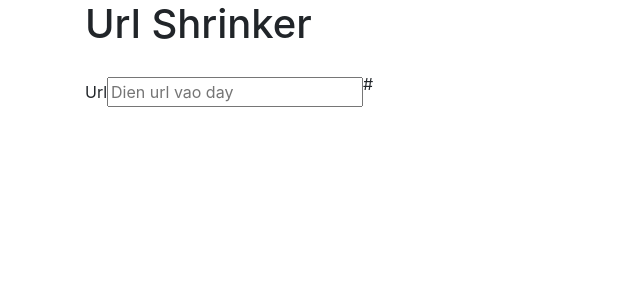
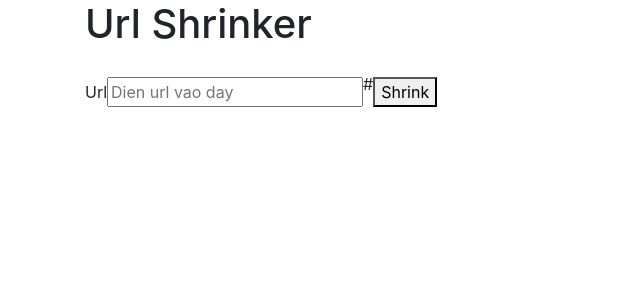
Before and after one commit to ducntq/shrinkmeapi, a Node server app: template views/home.ejs in a window 1280 px wide. Shown: the top 300 px of the page, without its empty margins (0-640 px from the left). Run offline with Node 20, Linux system fonts and the light colour scheme; the template is opened without the code that fills it: most values are stand-ins (such as "Sample title", 1, 10 or a date in 2020).

Commit message:
make it better

```diff
--- a/views/home.ejs
+++ b/views/home.ejs
@@ -13,6 +13,7 @@
             <label for="fullurl" id="fullurl">Url</label>
             <input type="url" name="fullurl" placeholder="Dien url vao day">
             <p class="result"> <%= shorturl %>  </p>
+            <button type="submit">Shrink</button>
         </form>
     </div>
 </body>
```
